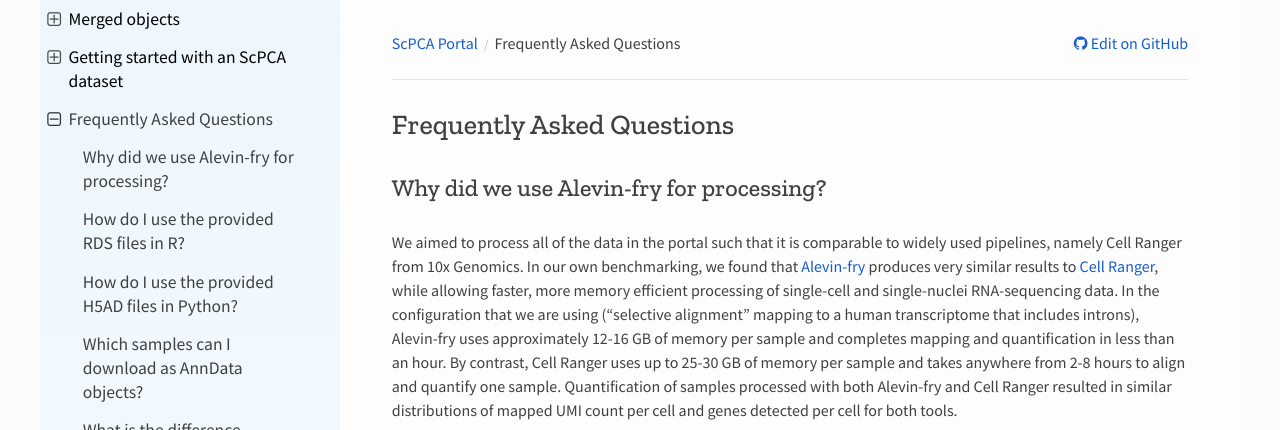
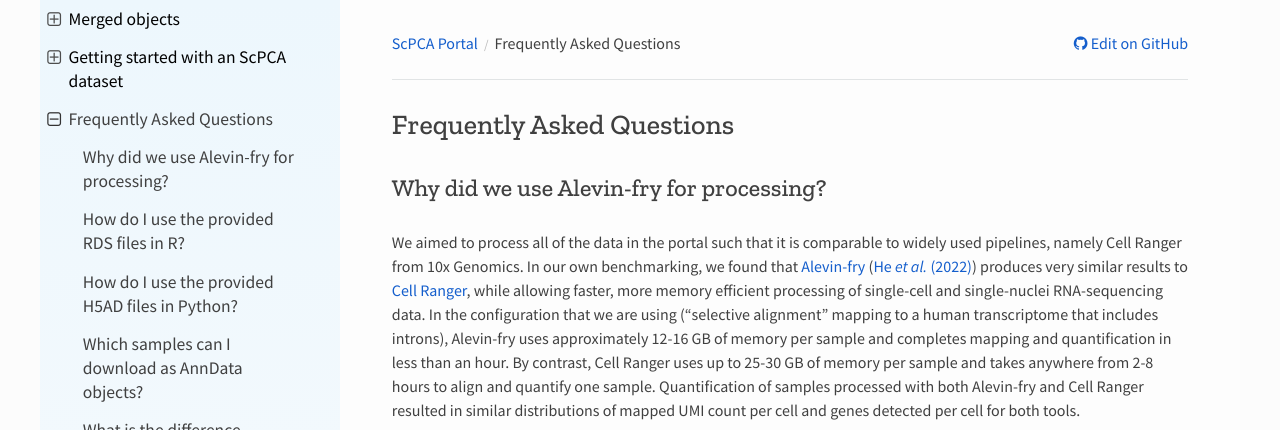
Before and after one commit to DongzeHE/scpca-docs, a Sphinx documentation site: the page built from docs/faq.md, in a window 1280 px wide and 1400 px high, cut to the strip 0-430 px from the top of the window. Built offline with Sphinx 7.4.7 and the Read the Docs theme 2.0.0, drawn with Linux system fonts in a browser that asks for light colours.

Commit message:
update alevin-fry and salmon references

```diff
--- a/docs/faq.md
+++ b/docs/faq.md
@@ -3,7 +3,7 @@
 ## Why did we use Alevin-fry for processing?
 
 We aimed to process all of the data in the portal such that it is comparable to widely used pipelines, namely Cell Ranger from 10x Genomics.
-In our own benchmarking, we found that [Alevin-fry](https://github.com/COMBINE-lab/alevin-fry) produces very similar results to [Cell Ranger](https://support.10xgenomics.com/single-cell-gene-expression/software/pipelines/latest/using/count), while allowing faster, more memory efficient processing of single-cell and single-nuclei RNA-sequencing data.
+In our own benchmarking, we found that [Alevin-fry](https://github.com/COMBINE-lab/alevin-fry) ([He _et al._ (2022)](https://doi.org/10.1038/s41592-022-01408-3)) produces very similar results to [Cell Ranger](https://support.10xgenomics.com/single-cell-gene-expression/software/pipelines/latest/using/count), while allowing faster, more memory efficient processing of single-cell and single-nuclei RNA-sequencing data.
 In the configuration that we are using ("selective alignment" mapping to a human transcriptome that includes introns), Alevin-fry uses approximately 12-16 GB of memory per sample and completes mapping and quantification in less than an hour.
 By contrast, Cell Ranger uses up to 25-30 GB of memory per sample and takes anywhere from 2-8 hours to align and quantify one sample.
 Quantification of samples processed with both Alevin-fry and Cell Ranger resulted in similar distributions of mapped UMI count per cell and genes detected per cell for both tools.
@@ -17,7 +17,7 @@ We also compared the mean gene expression reported for each gene by both methods
 ![](https://github.com/AlexsLemonade/alsf-scpca/blob/c0c2442d7242f6e06a5ac6d1e45bd1951780da14/analysis/docs-figures/plots/gene_exp_correlation.png?raw=true)
 
 Recent reports from others support our findings.
-[He _et al._ (2021)](https://doi.org/10.1101/2021.06.29.450377) demonstrated that `alevin-fry` can process single-cell and single-nuclei data more quickly and efficiently then other available methods, while also decreasing the false positive rate of gene detection that is commonly seen in methods that utilize transcriptome alignment.
+[He _et al._ (2022)](https://doi.org/10.1038/s41592-022-01408-3) demonstrated that `alevin-fry` can process single-cell and single-nuclei data more quickly and efficiently then other available methods, while also decreasing the false positive rate of gene detection that is commonly seen in methods that utilize transcriptome alignment.
 [You _et al._ (2021)](https://doi.org/10.1101/2021.06.17.448895) and [Tian _et al._ (2019)](https://doi.org/10.1038/s41592-019-0425-8) have also noted that results from different pre-processing workflows for single-cell RNA-sequencing analysis tend to result in compatible results downstream.
 
 ## How do I use the provided RDS files in R?
```
